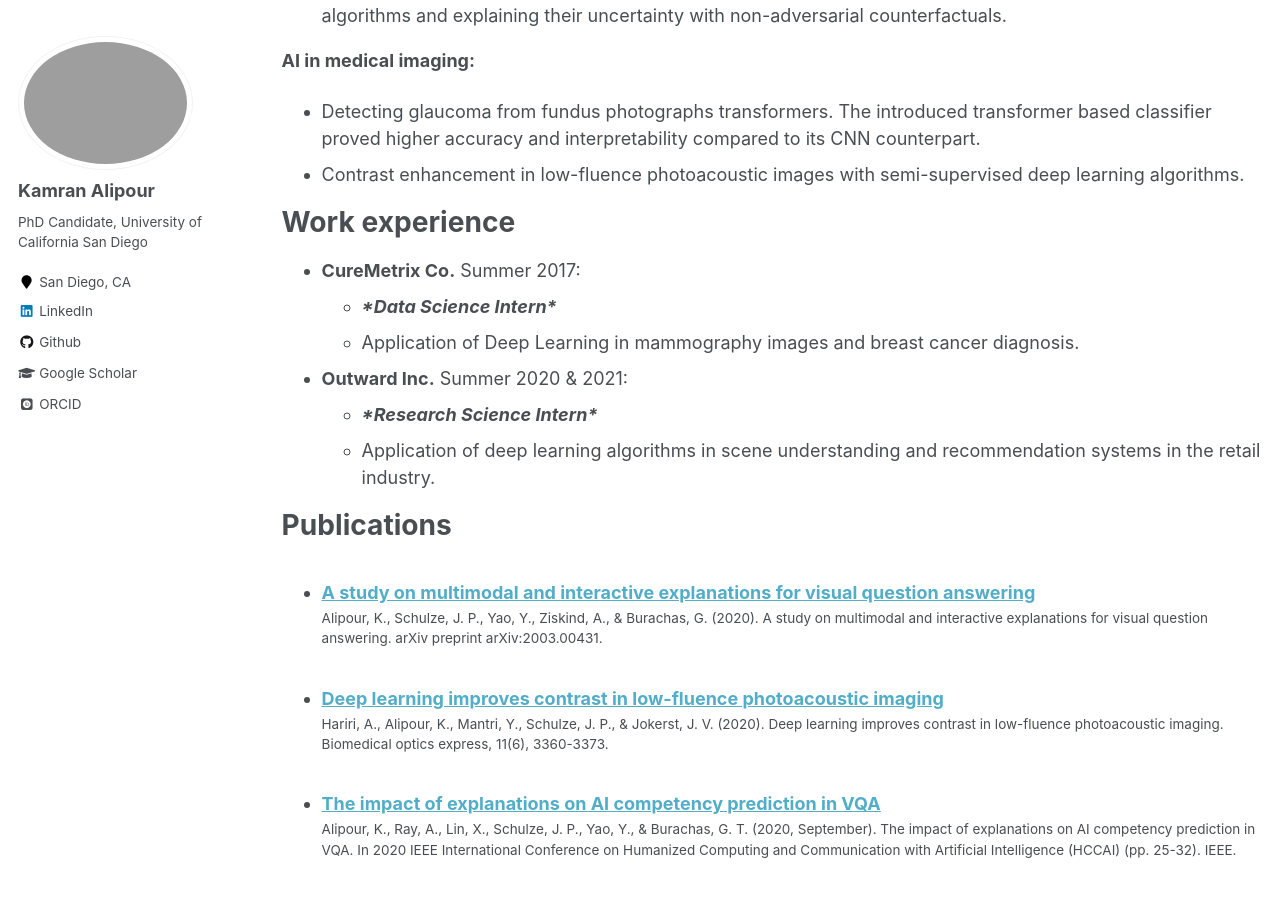
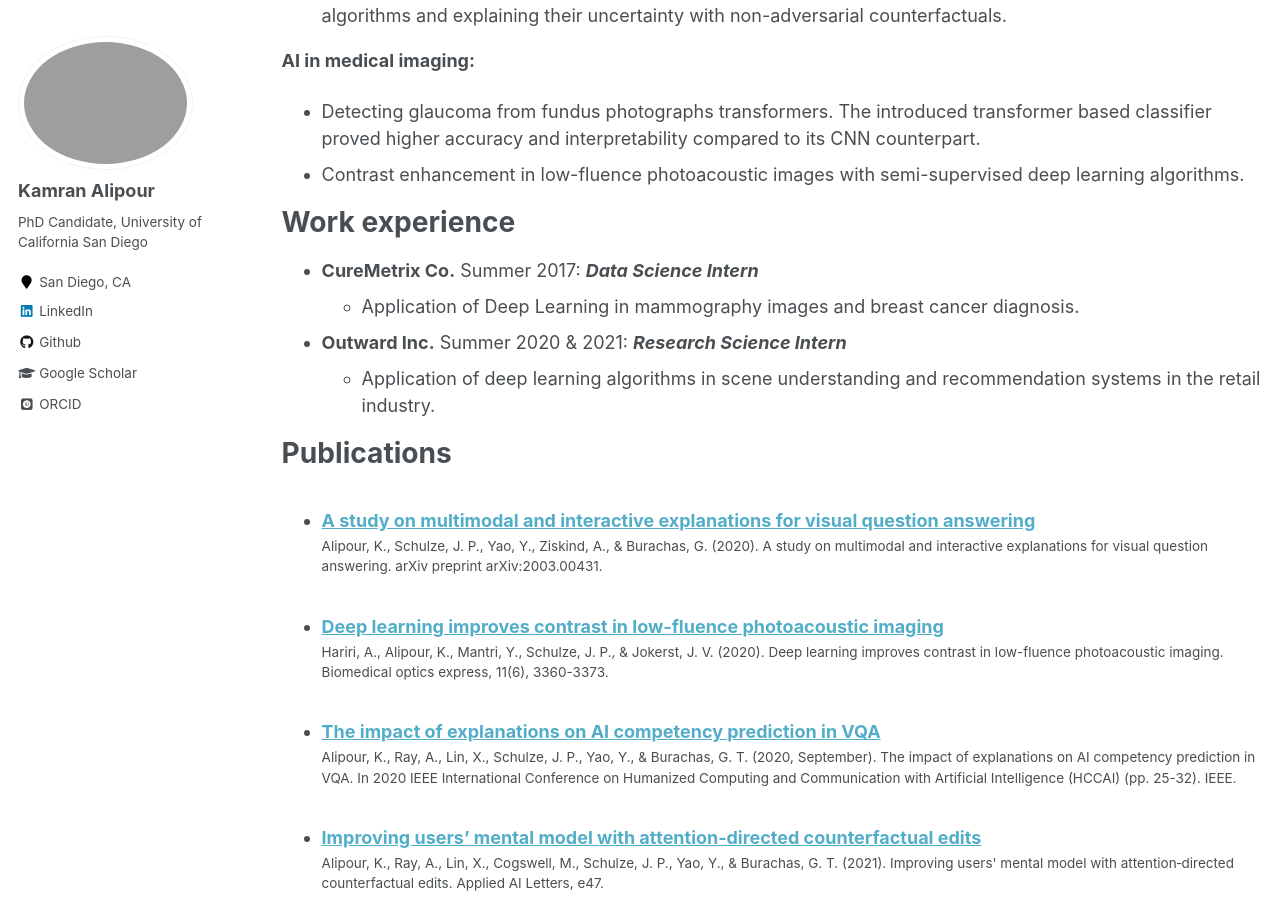
Before and after one commit to KamranAlipour/KamranAlipour.github.io, a Jekyll site: the page built from _pages/cv.md, in a window 1280 px wide and 900 px high, scrolled down 546 px. Built offline with Jekyll 4.4.1, drawn with Linux system fonts in a browser that asks for light colours; some web fonts are replaced.

Commit message:
update titles in CV

```diff
--- a/_pages/cv.md
+++ b/_pages/cv.md
@@ -26,11 +26,11 @@ __AI in medical imaging:__
 Work experience
 ======
 * __CureMetrix Co.__ Summer 2017:
-  * ___*Data Science Intern*___
+  ___Data Science Intern___
   * Application  of Deep Learning in mammography images and breast cancer diagnosis.
 
 * __Outward Inc.__ Summer 2020 & 2021:
-  * ___*Research Science Intern*___
+  ___Research Science Intern___
   * Application of deep learning algorithms in scene understanding and recommendation systems in the retail industry.
 
 
```
Also changed, not shown: 2 other files.
